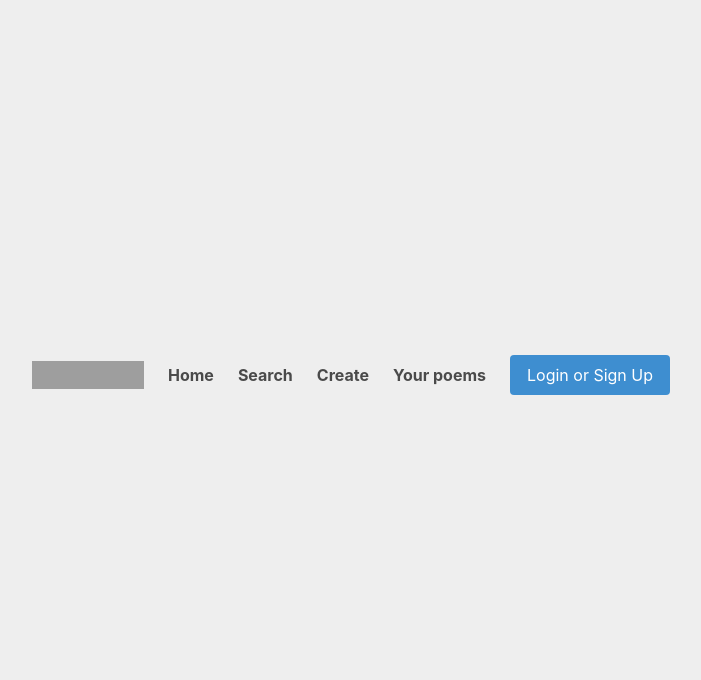
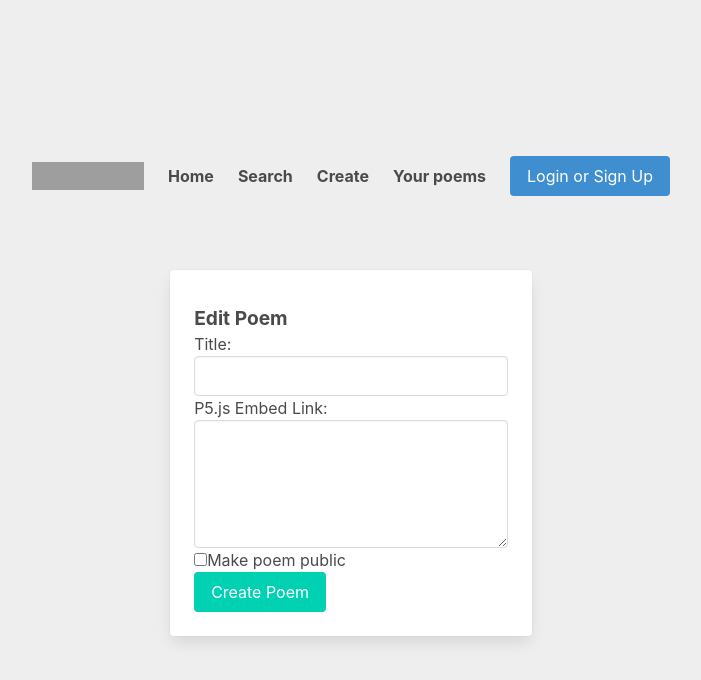
Before and after one commit to comp426-dead-poets-society/comp426-devetry, a React (Create React App) app in the folder devetry/: page /edit/1 in a window 1280 px wide. Shown: the top 680 px of the page, without its empty margins (289-990 px from the left). Built offline with nearby package versions, Linux system fonts and the light colour scheme; no server answers; grey boxes are pictures that could not be loaded.

Commit message:
Prettyyyy

```diff
--- a/devetry/src/App.js
+++ b/devetry/src/App.js
@@ -8,7 +8,7 @@ import MainPage from './pages/MainPage'
 import UserPage from './pages/UserPage'
 import SearchPage from './pages/SearchPage'
 import PostPage from './pages/PostPage'
-import NotFound from './pages/NotFound'
+import EditPage from './pages/EditPage'
 import SubmitPage from './pages/SubmitPage'
 
 function App() {
@@ -35,6 +35,7 @@ function App() {
         <Route path="/search" render={(props) => <SearchPage {...props} loggedIn={loggedIn}/>} />
         <Route path="/post/:id" render={(props) => <PostPage {...props} loggedIn={loggedIn}/>} />
         <Route path="/submit" render={(props) => <SubmitPage {...props} loggedIn={loggedIn}/>} />
+        <Route path="/edit/:id" render={(props) => <EditPage {...props} loggedIn={loggedIn}/>} />
       </div>
     </Router>
   );
--- a/devetry/src/App.scss
+++ b/devetry/src/App.scss
@@ -49,3 +49,8 @@ h3.loading {
     background-color: #eeeeee;
     color: #ffffff;
 }
+
+h3{
+    font-size: larger;
+    font-weight: bold;
+}
--- a/devetry/src/pages/EditPage.js
+++ b/devetry/src/pages/EditPage.js
@@ -66,6 +66,8 @@ export default class SubmitPage extends Component {
 
     render() {
         return (
+            <div class="card">
+            <div class="card-content">
             <div style={{marginTop: 10}}>
 				<h3>Edit Poem</h3>
 				<form onSubmit={this.onSubmit}>
@@ -74,14 +76,16 @@ export default class SubmitPage extends Component {
 						<input
                                 type="text"
                                 name="title"
-                                className="form-control"
+                                class="input"
+                                // className="form-control"
                                 value={this.state.title}
 								/>
 					</div>
 					<div className="form-group">
 						<label>P5.js Embed Link: </label>
 						<textarea
-                                className="form-control"
+                                // className="form-control"
+                                class="textarea"
                                 name="body"
                                 value={this.state.body}
 								/>
@@ -89,7 +93,7 @@ export default class SubmitPage extends Component {
 
                     <div className="form-check">
                         <input
-                                className="form-check-input"
+                                // className="form-check-input"
                                 id="isLive"
                                 type="checkbox"
                                 name="isLive"
@@ -101,10 +105,12 @@ export default class SubmitPage extends Component {
                     </div>
 
 					<div className="form-group">
-						<input type="submit" value="Create Poem" className="btn btn-primary" />
+						<input type="submit" value="Create Poem" className="btn btn-primary" class="button is-primary" />
 					</div>
 				</form>
 			</div>
+            </div>
+            </div>
         )
     }
 
--- a/devetry/src/pages/SubmitPage.js
+++ b/devetry/src/pages/SubmitPage.js
@@ -79,7 +79,7 @@ export default class SubmitPage extends Component {
                   type="text"
                   name="title"
                   placeholder="Title goes here"
-                  className="form-control"
+                  // className="form-control"
                 />
               </div>
             </div>
@@ -89,7 +89,7 @@ export default class SubmitPage extends Component {
               <div class="control is-expanded">
                 <textarea
                   class="textarea"
-                  className="form-control"
+                  // className="form-control"
                   name="body"
                   placeholder="Think of something creative. Enter your poem here."
                   rows="10"
@@ -101,7 +101,7 @@ export default class SubmitPage extends Component {
               <div class="control">
                 <label className="form-check-label" htmlFor="completedCheckbox">
                   <input
-                    className="form-check-input"
+                    // className="form-check-input"
                     id="isLive"
                     type="checkbox"
                     name="isLive"
```
